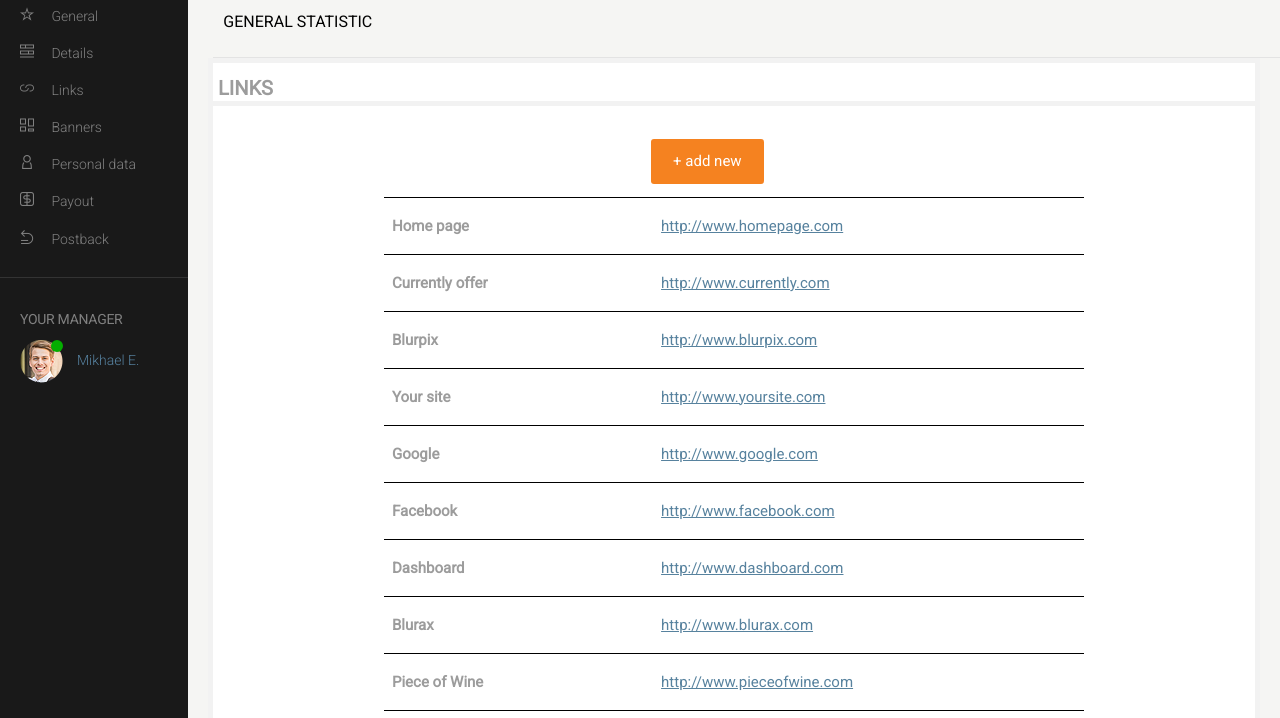
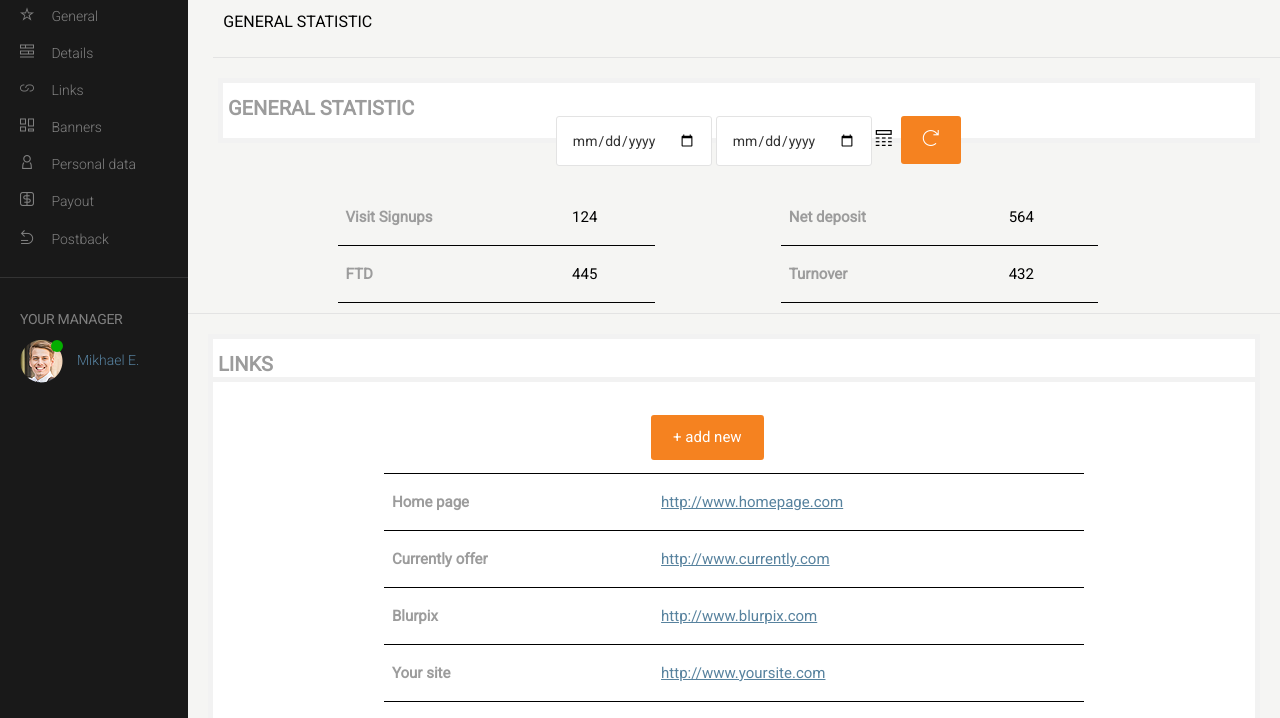
Before and after one commit to smoko1/projekt, a website: page index.html in a window 1280 px wide. Shown: the part 66-784 px from the top of the page. Drawn offline with Linux system fonts and the light colour scheme.

Commit message:
Change general section

```diff
--- a/index.html
+++ b/index.html
@@ -61,6 +61,70 @@
             <header>GENERAL STATISTIC</header>
             <p>visit signups 124</p>
             <p>GENERAL STATISTIC</p>
+        </div>
+    </section>
+    <section class="general-statistic">
+        <div class="container">
+            <div class="row">
+                <div class="links-title">
+                    <h1>General statistic</h1>
+                </div>
+            </div>
+            <div class="row">
+                <div class="col-10 col-offset-2">
+                    <form>
+                        <input class="date-period" type="date" name="startData">
+                        <input class="date-period" type="date" name="endDate">
+                        <i class="icon-calendar btn-action-color"></i>
+                        <button class="btn btn-orange">
+                            <i class="icon-refresh btn-action-color"></i>
+                        </button>
+                    </form>
+                </div>
+            </div>
+            <div class="container-fluid">
+                <div class="row">
+                    <div class="col-3 col-offset-3">
+                        <table class="">
+                            <tr class="hover">
+                                <td class="title-row">
+                                    Visit Signups
+                                </td>
+                                <td>
+                                    124
+                                </td>
+                            </tr>
+                            <tr class="hover">
+                                <td class="title-row">
+                                    FTD
+                                </td>
+                                <td>
+                                    445
+                                </td>
+                            </tr>
+                        </table>
+                    </div>
+                    <div class="col-3 col-offset-1">
+                        <table class="">
+                            <tr class="">
+                                <td class="title-row">Net deposit
+                                </td>
+                                <td>
+                                    564
+                                </td>
+                            </tr>
+                            <tr>
+                                <td class="title-row">
+                                    Turnover
+                                </td>
+                                <td>
+                                    432
+                                </td>
+                            </tr>
+                        </table>
+                    </div>
+                </div>
+            </div>
         </div>
     </section>
     <section class="links">
@@ -178,11 +242,11 @@
                     </tr>
                     </tbody>
                     <tfoot>
-                        <td class="table-noborder"></td>
-                        <td class="table-noborder">
-                            <button class="btn btn-orange btn-table">+ add new</button>
-                        </td>
-                        <td class="table-noborder"></td>
+                    <td class="table-noborder"></td>
+                    <td class="table-noborder">
+                        <button class="btn btn-orange btn-table">+ add new</button>
+                    </td>
+                    <td class="table-noborder"></td>
                     </tfoot>
                 </table>
             </div>
@@ -194,7 +258,8 @@
                 <h1 class="subpage__pageHeader">General statistic</h1>
                 <form class="subpage__periodForm">
                     <div class="subpage__periodForm-inputDateContainer">
-                        <input class="subpage__periodForm-inputDateContainer-date" type="date" name="startData date-period">
+                        <input class="subpage__periodForm-inputDateContainer-date" type="date"
+                               name="startData date-period">
                         <input class="subpage__periodForm-inputDateContainer-date subpage__periodForm-inputDateContainer-date--endDate"
                                type="date"
                                name="endDate">
--- a/sass/sections/_general.scss
+++ b/sass/sections/_general.scss
@@ -19,7 +19,7 @@ table {
 th, td {
   padding: 8px;
   text-align: left;
-  border-bottom: 1px black groove;
+  border-bottom: 1px #2d2a2a3d groove;
   height: 40px;
   max-width: 100px;
   font-size: 15px;
@@ -51,13 +51,26 @@ table {
 table > tbody > tr > td > .icon-links {
   color: $link-hover-color;
 }
+.row {
+  display: flex;
+  flex-wrap: wrap;
+}
 .title-row {
   color: #9c9c9c;
   font-weight: bold;
 }
-container {
+
+.container {
   width: 100%;
-  max-width: 1600px;
+  max-width: 1170px;
+  margin: 0 auto;
+  padding-left: 15px;
+  padding-right: 15px;
+}
+.container-fluid {
+  width: 100%;
+  padding-left: 15px;
+  padding-right: 15px;
 }
 .links-table {
   display: flex;
@@ -88,7 +101,7 @@ container {
   border: 5px solid #f2f2f2;
   margin-left: 208px;
   margin-top: 20px;
-  margin-bottom: -42px;
+  margin-bottom: 2px;
   margin-right: 20px;
     > h1 {
       color:#9c9c9c;
```
Also changed, not shown: sass/_grid.scss (+17 -0 lines).
